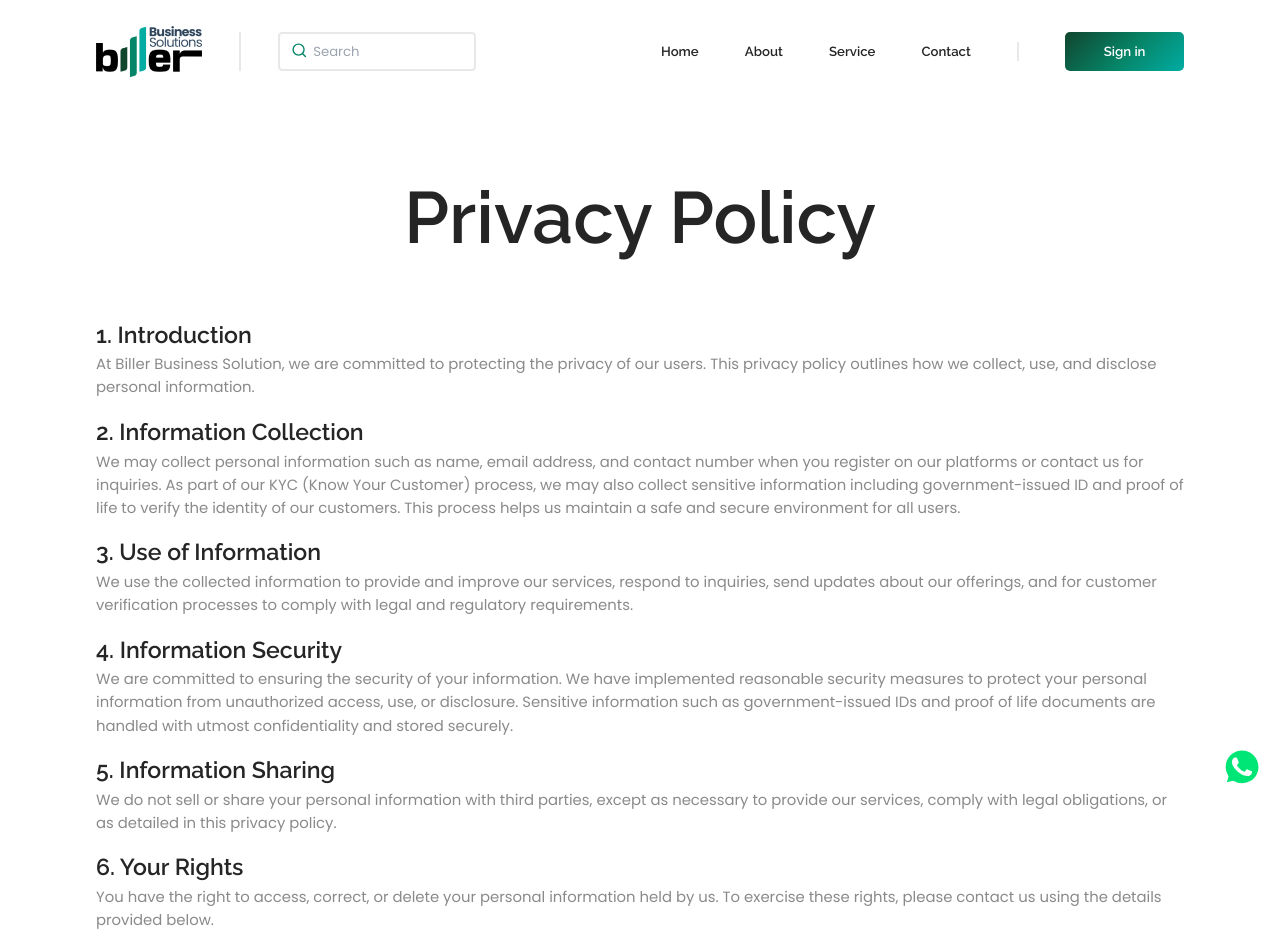
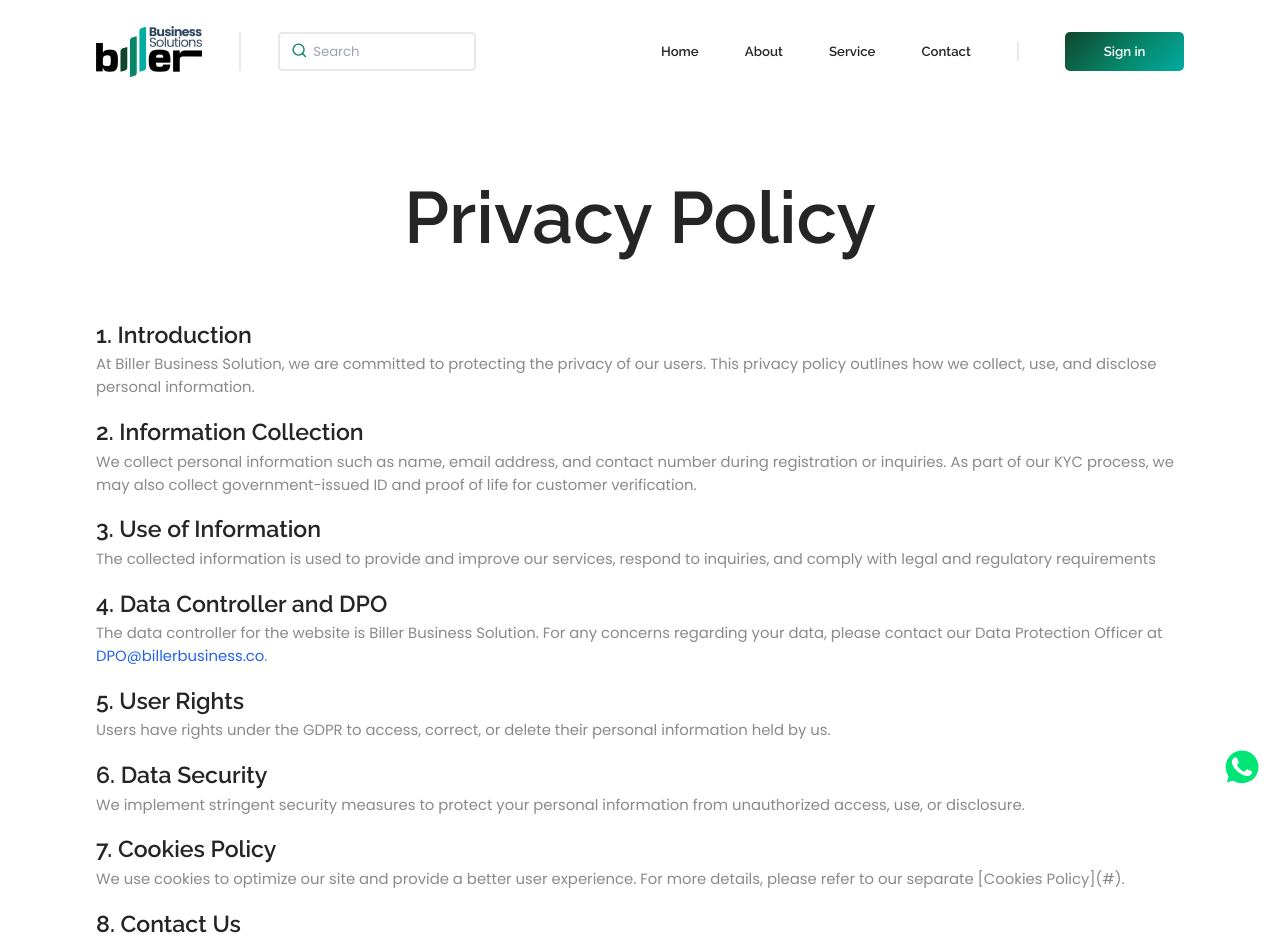
Before and after one commit to Adetayo1999/biller-business, a Next.js app: page /privacy in a window 1280 px wide. Shown: the top 944 px of the page. Built offline with nearby package versions, Linux system fonts and the light colour scheme.

Commit message:
updated terms and privacy

```diff
--- a/src/components/privacy/index.tsx
+++ b/src/components/privacy/index.tsx
@@ -15,10 +15,11 @@ const Privacy = () => {
         ))}
         <div className="">
           <h2 className="text-xl md:text-[1.75rem] leading-normal font-semibold text-[#252525] font-raleway">
-            7. Contact Us
+            8. Contact Us
           </h2>
           <p className="text-[#8A8A8A] text-base md:text-lg ">
-            For any inquiries or concerns, feel free to contact us at:
+            If you have any questions about this privacy policy, please contact
+            us at:
           </p>
           <div className="">
             <p className="text-[#8A8A8A] text-base md:text-lg ">
@@ -54,22 +55,43 @@ const data: Array<{ header: string; body: any }> = [
   },
   {
     header: "Information Collection",
-    body: "We may collect personal information such as name, email address, and contact number when you register on our platforms or contact us for inquiries. As part of our KYC (Know Your Customer) process, we may also collect sensitive information including government-issued ID and proof of life to verify the identity of our customers. This process helps us maintain a safe and secure environment for all users.",
+    body: "We collect personal information such as name, email address, and contact number during registration or inquiries. As part of our KYC process, we may also collect government-issued ID and proof of life for customer verification.",
   },
   {
     header: "Use of Information",
-    body: "We use the collected information to provide and improve our services, respond to inquiries, send updates about our offerings, and for customer verification processes to comply with legal and regulatory requirements.",
+    body: "The collected information is used to provide and improve our services, respond to inquiries, and comply with legal and regulatory requirements",
   },
   {
-    header: "Information Security",
-    body: "We are committed to ensuring the security of your information. We have implemented reasonable security measures to protect your personal information from unauthorized access, use, or disclosure. Sensitive information such as government-issued IDs and proof of life documents are handled with utmost confidentiality and stored securely.",
+    header: "Data Controller and DPO",
+    body: (
+      <>
+        <span>
+          The data controller for the website is Biller Business Solution. For
+          any concerns regarding your data, please contact our Data Protection
+          Officer at{" "}
+        </span>{" "}
+        <a
+          href="mailto:dpo@billerbusiness.co"
+          target="_blank"
+          rel="noopener noreferrer"
+          className="text-blue-600 cursor-pointer "
+        >
+          DPO@billerbusiness.co
+        </a>
+        .
+      </>
+    ),
   },
   {
-    header: "Information Sharing",
-    body: "We do not sell or share your personal information with third parties, except as necessary to provide our services, comply with legal obligations, or as detailed in this privacy policy.",
+    header: "User Rights",
+    body: "Users have rights under the GDPR to access, correct, or delete their personal information held by us. ",
   },
   {
-    header: "Your Rights",
-    body: "You have the right to access, correct, or delete your personal information held by us. To exercise these rights, please contact us using the details provided below.",
+    header: "Data Security",
+    body: "We implement stringent security measures to protect your personal information from unauthorized access, use, or disclosure.",
+  },
+  {
+    header: "Cookies Policy",
+    body: "We use cookies to optimize our site and provide a better user experience. For more details, please refer to our separate [Cookies Policy](#).",
   },
 ];
--- a/src/components/terms/index.tsx
+++ b/src/components/terms/index.tsx
@@ -14,7 +14,7 @@ const TermsAndCondition = () => {
         ))}
         <div className="">
           <h2 className="text-xl md:text-[1.75rem] leading-normal font-semibold text-[#252525] font-raleway">
-            7. Contact Us
+            9. Contact Us
           </h2>
           <p className="text-[#8A8A8A] text-base md:text-lg ">
             For any inquiries or concerns, feel free to contact us at:
@@ -61,6 +61,7 @@ const data: Array<{ header: string; body: any }> = [
           target="_blank"
           rel="noopener noreferrer"
           className="text-blue-600 cursor-pointer "
+          href="https://billerbusiness.co"
         >
           {" "}
           www.billerbusiness.co.
@@ -69,23 +70,31 @@ const data: Array<{ header: string; body: any }> = [
     ),
   },
   {
-    header: "Services",
-    body: "Biller Business Solution offers a range of services including but not limited to BillerVest and BillerPay, which facilitate bill payments and the creation of wallets, primarily in Nigeria. We also offer business solutions tailored to meet the unique needs of your business, helping you to unlock your business's true potential.",
+    header: "User Eligibility",
+    body: "The website and its services are intended for users who are 18 years of age and above. By using our services, you represent that you meet the age requirement.",
   },
   {
-    header: "User Obligations",
-    body: "Users are expected to use our services responsibly and in accordance with all applicable laws and regulations. Misuse of our services is strictly prohibited.",
+    header: "Services",
+    body: "Biller Business Solution offers a range of services including BillerVest and BillerPay, facilitating bill payments and wallet creations, primarily in Nigeria. We also provide business solutions tailored to unlock your business's true potential.",
+  },
+  {
+    header: "Registration Requirements",
+    body: "Users may be required to register and provide certain personal information to access specific features or services.",
   },
   {
     header: "Intellectual Property",
     body: "All content available on the website, including but not limited to text, graphics, logos, and images, is the property of Biller Business Solution and is protected by copyright laws.",
   },
   {
-    header: "Limitation of Liability",
+    header: "Limitation Of Liability",
     body: "Biller Business Solution shall not be liable for any direct, indirect, incidental, or consequential damages resulting from the use or inability to use our services.",
   },
   {
-    header: "Governing Law",
+    header: "Prohibited Activities",
+    body: "Users are prohibited from engaging in activities that violate the laws and regulations, infringe on the rights of others, or interfere with the functioning of the website.",
+  },
+  {
+    header: "Jurisdiction",
     body: "These terms and conditions shall be governed by the laws of England.",
   },
 ];
```
